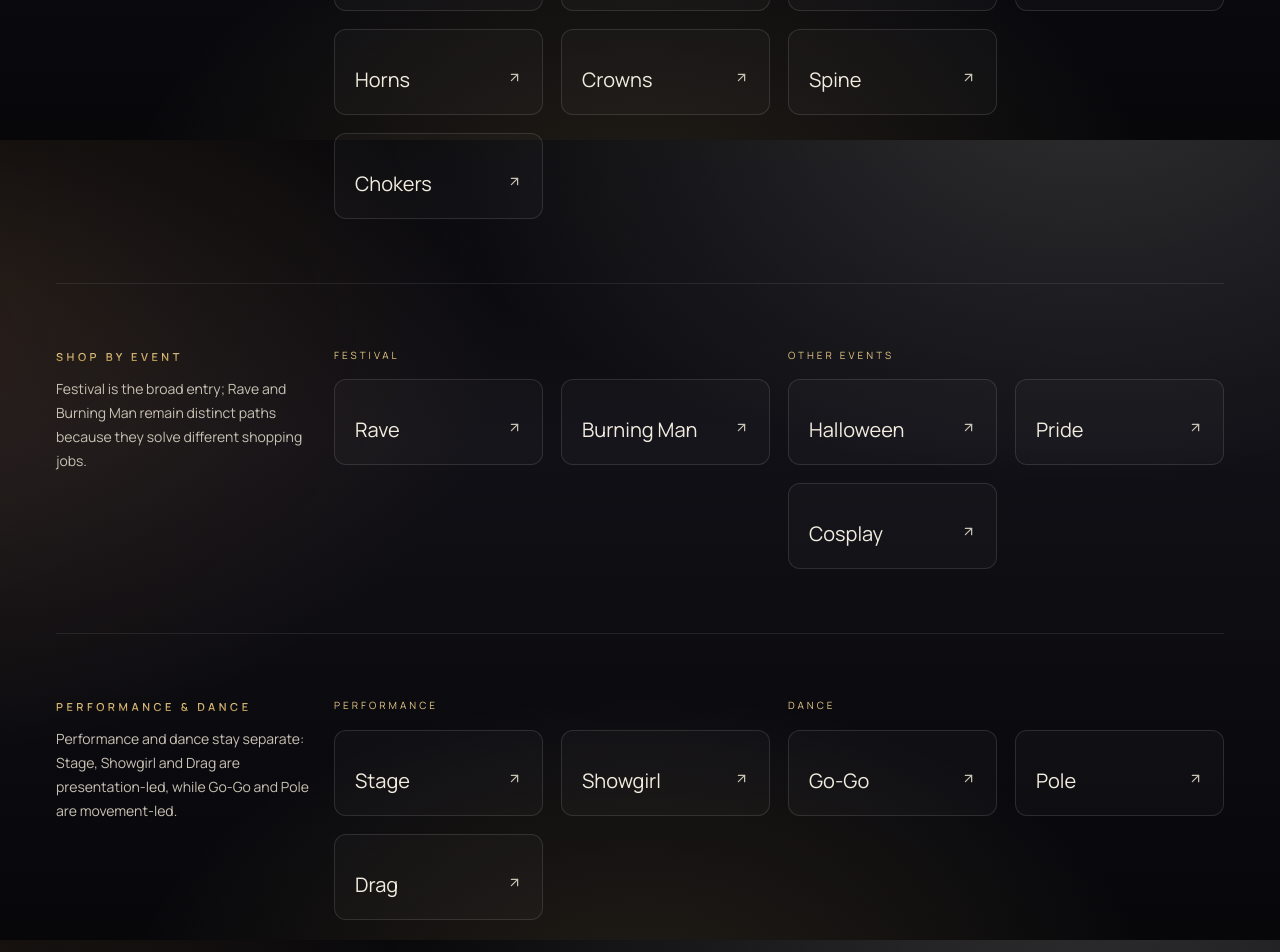
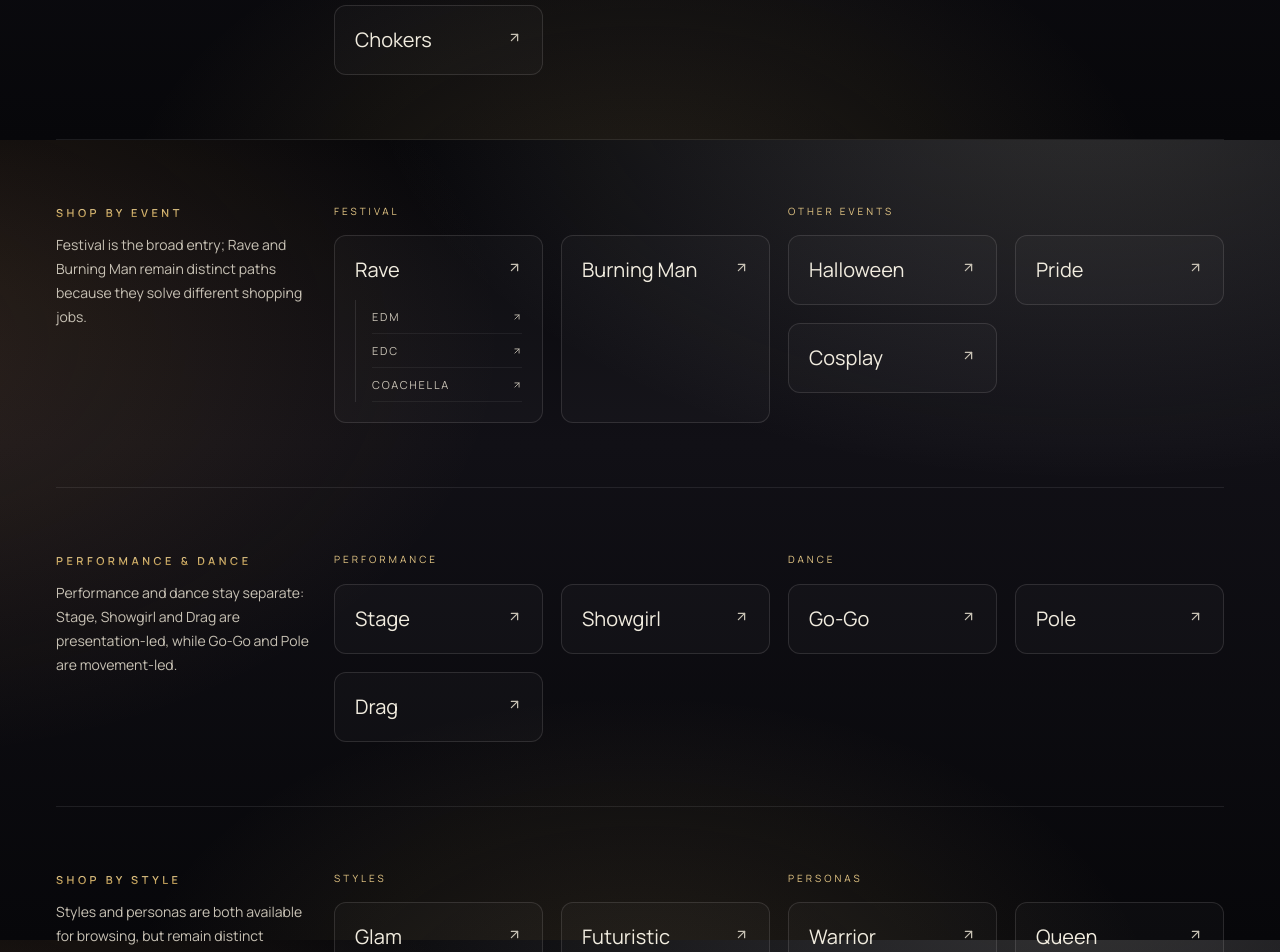
Before and after one commit to THEFEYA/feya-commerce, a Next.js app: page /collections in a window 1280 px wide. Shown: the part 1460-2412 px from the top of the page. Built offline with nearby package versions, Linux system fonts and the light colour scheme; no server answers; a web font is replaced by a local one.

Commit message:
Show nested event branches in collections hub

```diff
--- a/app/collections/page.tsx
+++ b/app/collections/page.tsx
@@ -16,18 +16,20 @@ export async function generateMetadata():Promise<Metadata>{
 }
 
 function DestinationCard({item}:{item:StorefrontNavigationItem}){
-  const body=<>
-    <div className="mt-4 flex items-start justify-between gap-4">
+  if(!item.enabled || !item.href)return null;
+  return <div className="rounded-xl border border-[rgba(216,214,211,.14)] bg-[rgba(255,255,255,.025)] p-5">
+    <Link href={item.href} className="group flex items-start justify-between gap-4 transition-colors hover:text-white">
       <h3 className="text-bone text-xl">{item.label}</h3>
-      {item.enabled && item.href ? <ArrowUpRight size={15} className="mt-1 shrink-0 text-[var(--bone-dim)] transition-transform group-hover:translate-x-0.5 group-hover:-translate-y-0.5"/> : null}
-    </div>
-  </>;
-
-  if(item.enabled && item.href){
-    return <Link href={item.href} className="group rounded-xl border border-[rgba(216,214,211,.14)] bg-[rgba(255,255,255,.025)] p-5 transition-all hover:border-[rgba(212,178,106,.45)] hover:bg-[rgba(212,178,106,.05)]">{body}</Link>;
-  }
-
-  return <div aria-disabled="true" className="rounded-xl border border-[rgba(216,214,211,.08)] bg-[rgba(255,255,255,.015)] p-5 opacity-55">{body}</div>;
+      <ArrowUpRight size={15} className="mt-1 shrink-0 text-[var(--bone-dim)] transition-transform group-hover:translate-x-0.5 group-hover:-translate-y-0.5"/>
+    </Link>
+    {item.children?.length ? <div className="mt-4 border-l border-white/10 pl-4">
+      {item.children.filter((child)=>child.enabled&&child.href).map((child)=>
+        <Link key={child.code} href={child.href!} className="flex items-center justify-between border-b border-white/[.06] py-2 text-[11px] uppercase tracking-[.16em] text-[var(--bone-dim)] hover:text-white">
+          {child.label}<ArrowUpRight size={10}/>
+        </Link>
+      )}
+    </div> : null}
+  </div>;
 }
 
 function DiscoverySection({id,title,description,panelCode}:{id:string;title:string;description:string;panelCode:string}){
@@ -87,7 +89,7 @@ export default function CollectionsHubPage(){
       <DiscoverySection
         id="style"
         title="Shop by style"
-        description="Style paths are shopper filters backed by the governed facet snapshot; they do not create duplicate indexable landing owners."
+        description="Styles and personas are both available for browsing, but remain distinct Product DNA axes and do not create duplicate SEO owners automatically."
         panelCode="style"
       />
 
```
